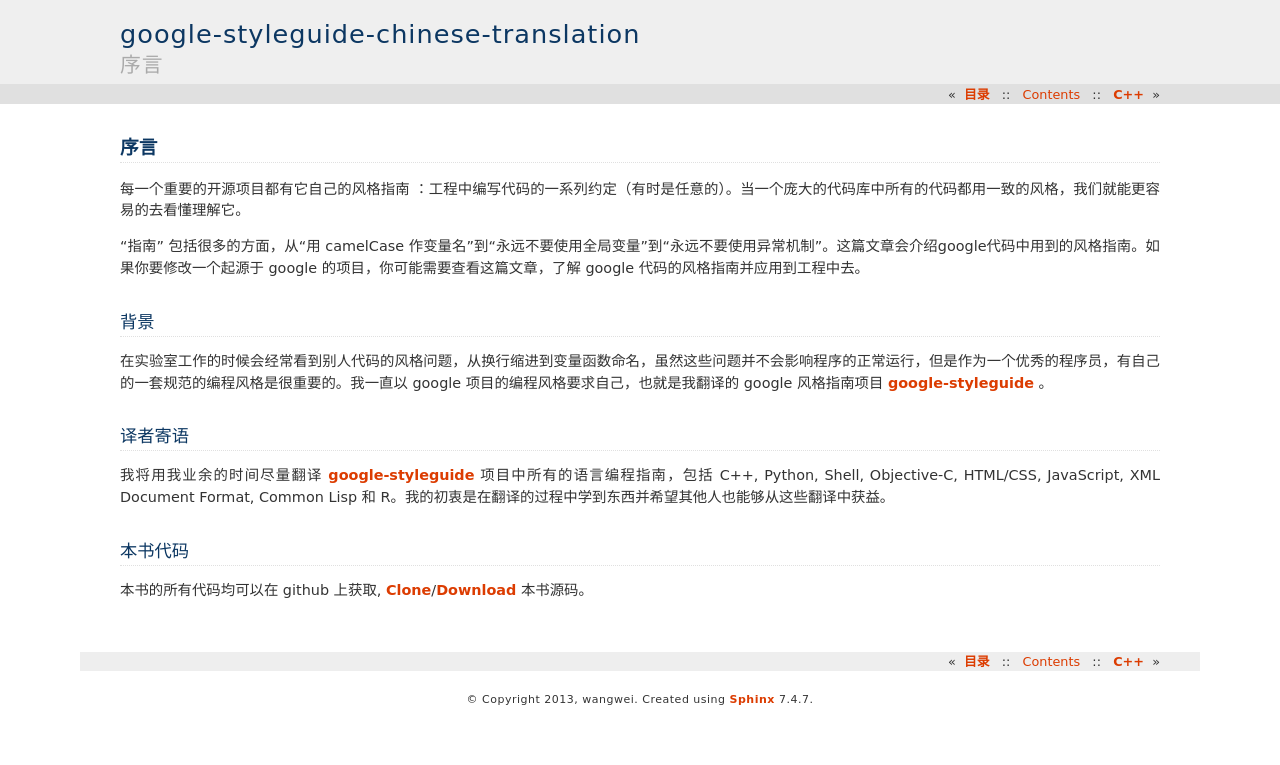
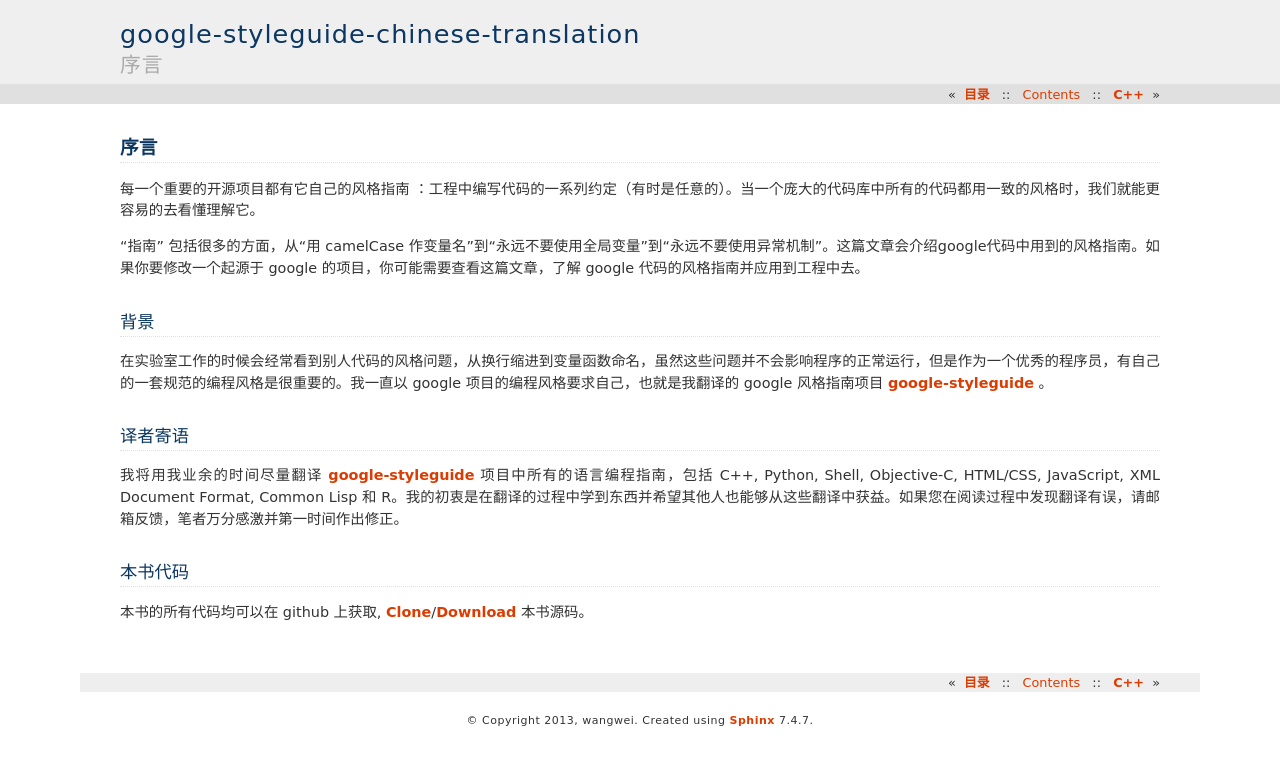
Before and after one commit to sofartogo/google-styleguide-chinese-tranlation, a Sphinx documentation site: the page built from source/introduction.rst, in a window 1280 px wide. Shown: the top 765 px of the page. Built offline with Sphinx 7.4.7, drawn with Linux system fonts in a browser that asks for light colours; formulas are drawn with MathJax 3.

Commit message:
little change

```diff
--- a/source/introduction.rst
+++ b/source/introduction.rst
@@ -1,7 +1,7 @@
 序言
 ====
 
-每一个重要的开源项目都有它自己的风格指南 ：工程中编写代码的一系列约定（有时是任意的）。当一个庞大的代码库中所有的代码都用一致的风格，我们就能更容易的去看懂理解它。
+每一个重要的开源项目都有它自己的风格指南 ：工程中编写代码的一系列约定（有时是任意的）。当一个庞大的代码库中所有的代码都用一致的风格时，我们就能更容易的去看懂理解它。
 
 “指南” 包括很多的方面，从“用 camelCase 作变量名”到“永远不要使用全局变量”到“永远不要使用异常机制”。这篇文章会介绍google代码中用到的风格指南。如果你要修改一个起源于 google 的项目，你可能需要查看这篇文章，了解 google 代码的风格指南并应用到工程中去。
 
@@ -12,7 +12,7 @@
 译者寄语
 ---------
 
-我将用我业余的时间尽量翻译 `google-styleguide`_ 项目中所有的语言编程指南，包括 C++, Python, Shell, Objective-C, HTML/CSS, JavaScript, XML Document Format, Common Lisp 和 R。我的初衷是在翻译的过程中学到东西并希望其他人也能够从这些翻译中获益。
+我将用我业余的时间尽量翻译 `google-styleguide`_ 项目中所有的语言编程指南，包括 C++, Python, Shell, Objective-C, HTML/CSS, JavaScript, XML Document Format, Common Lisp 和 R。我的初衷是在翻译的过程中学到东西并希望其他人也能够从这些翻译中获益。如果您在阅读过程中发现翻译有误，请邮箱反馈，笔者万分感激并第一时间作出修正。
 
 本书代码
 ---------
```
Also changed, not shown: source/cplusplus.rst (+4 -2 lines).
